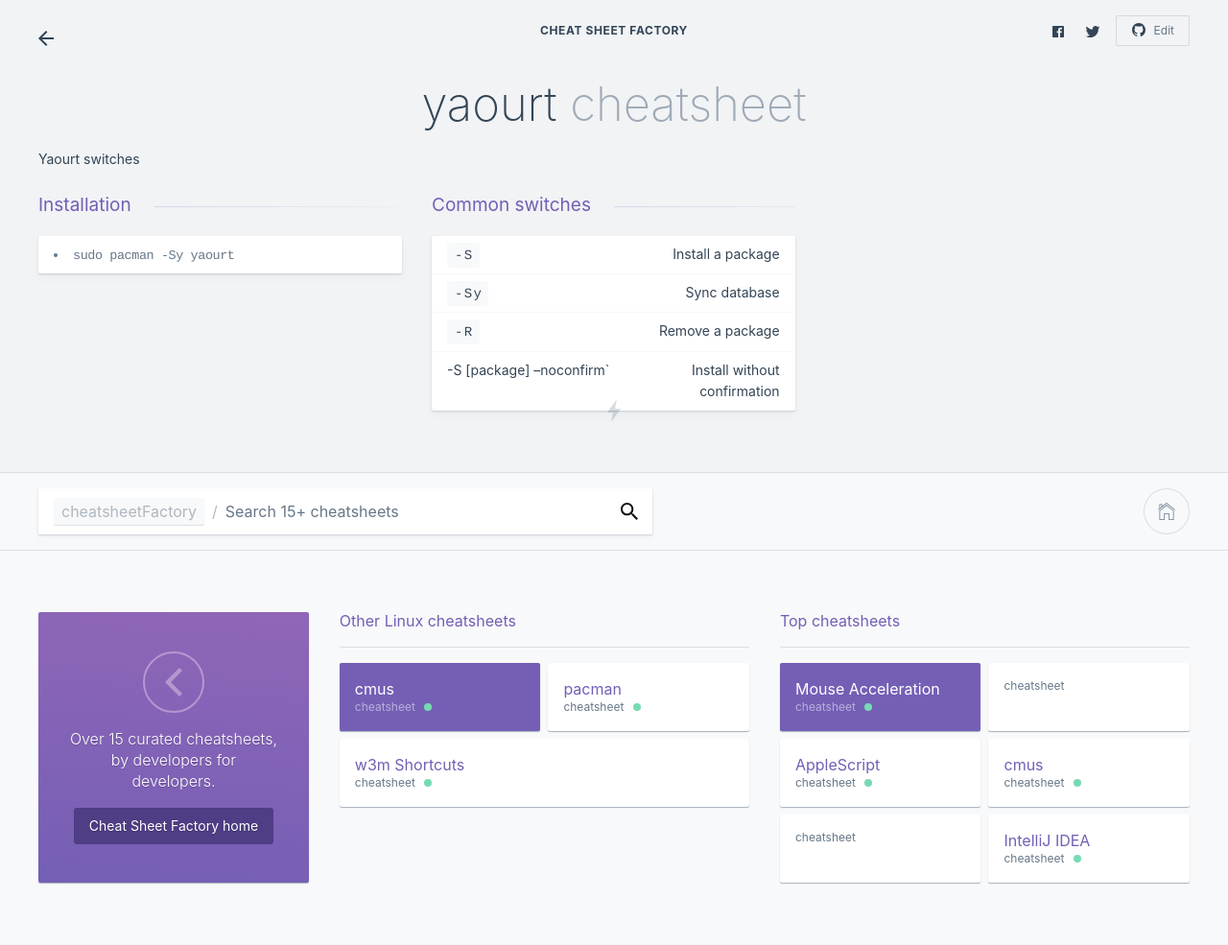
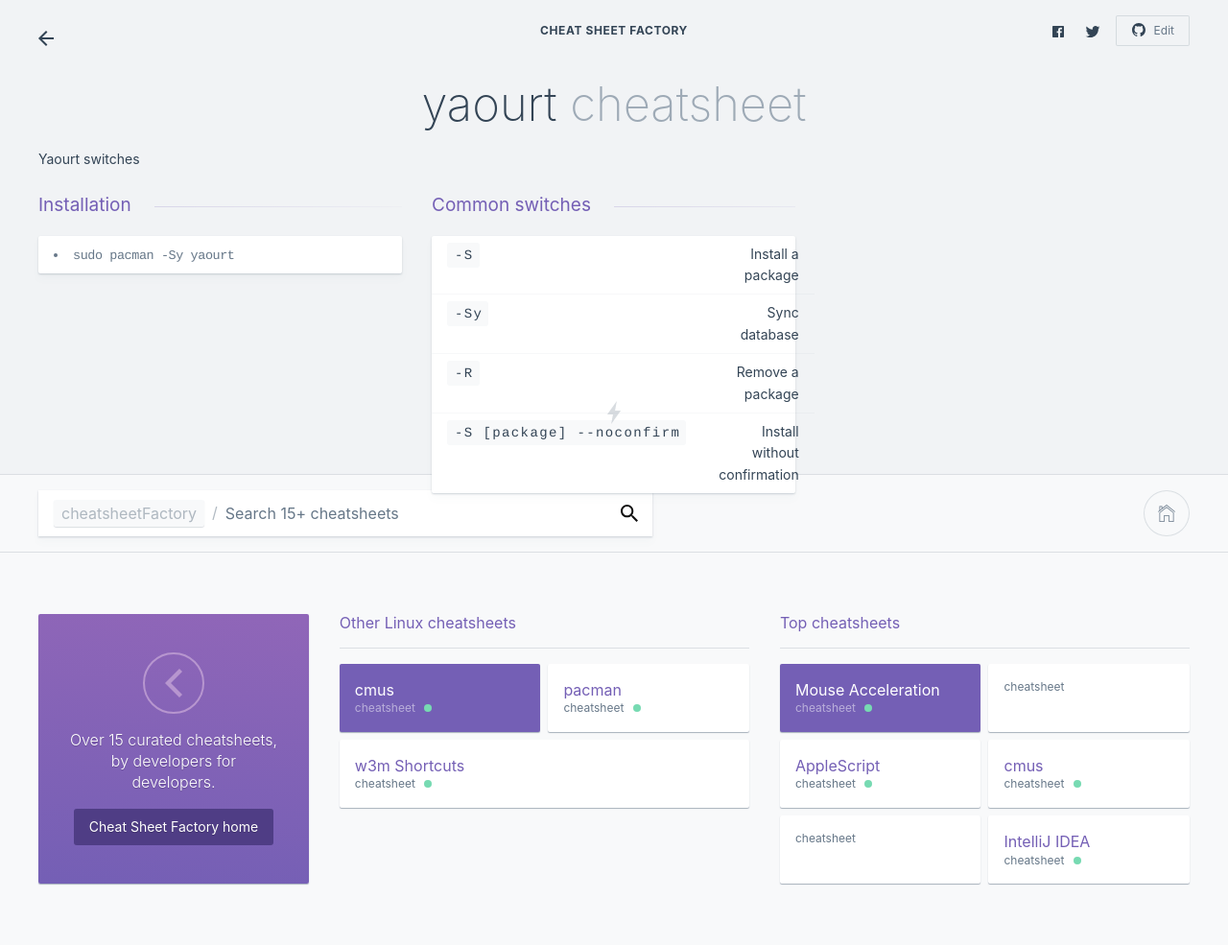
Before and after one commit to kasramp/cheat-sheet-factory, a Jekyll site: the page built from linux/yaourt.md, in a window 1280 px wide. Shown: the whole page at 96% size. Built offline with Jekyll 4.4.1, drawn with Linux system fonts in a browser that asks for light colours.

Commit message:
Fix the typo

```diff
--- a/linux/yaourt.md
+++ b/linux/yaourt.md
@@ -25,5 +25,5 @@ Switches
 | `-S` | Install a package |
 | `-Sy` | Sync database |
 | `-R` | Remove a package |
-| -S [package] --noconfirm` | Install without confirmation |
+| `-S [package] --noconfirm` | Install without confirmation |
 {: .-shortcuts}
```
